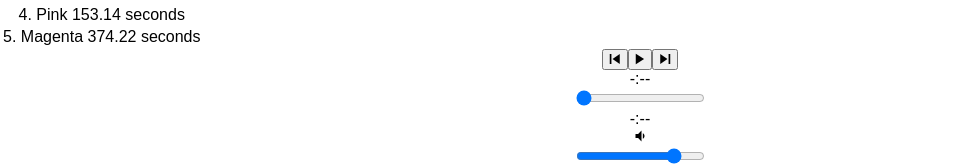
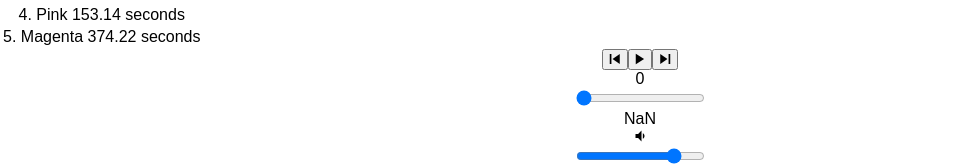
Before and after one commit to jchaoooo/bloc-jams-react, a React (Create React App) app: page /album/the-colors in a window 1280 px wide. Shown: the part 851-1019 px from the top of the page, without its empty margins (0-979 px from the left). Built offline with nearby package versions, Linux system fonts and the light colour scheme.

Commit message:
Checkpoint 9 Range Inputs: Completed

```diff
--- a/src/components/Album.js
+++ b/src/components/Album.js
@@ -12,6 +12,8 @@
     this.state = {
       album: album,
       currentSong: album.songs[0],
+      currentTime: 0,
+      duration: album.songs[0].duration,
       isPlaying: false,
     };
 
@@ -19,6 +21,26 @@
     this.audioElement.src = album.songs[0].audioSrc;
     this.onMouseEnter = this.onMouseEnter.bind(this);
     this.onMouseLeave = this.onMouseLeave.bind(this);
+  }
+
+  componentDidMount() {
+    this.eventListeners = {
+      timeupdate: e => {
+        this.setState({ currentTime: this.audioElement.currentTime });
+      },
+      durationchange: e => {
+        this.setState({ duration: this.audioElement.duration });
+      }
+    };
+    this.audioElement.addEventListener('timeupdate', this.eventListeners.timeupdate);
+    this.audioElement.addEventListener('durationchange', this.eventListeners.durationchange);
+  }
+
+  componentWillUnmount() {
+    this.audioElement.src = null;
+    this.audioElement = null;
+    this.audioElement.removeEventListener('timeupdate', this.eventListeners.timeupdate);
+    this.audioElement.removeEventListener('durationchange', this.eventListeners.durationchange);
   }
 
   play() {
@@ -60,6 +82,12 @@
     const newSong = this.state.album.songs[newIndex];
     this.setSong(newSong);
     this.play();
+  }
+
+  handleTimeChange(e) {
+    const newTime = this.audioElement.duration * e.target.value;
+    this.audioElement.currentTime = newTime;
+    this.setState({ currentTime: newTime });
   }
 
   onMouseEnter(e, song) {
@@ -116,9 +144,12 @@
         <PlayerBar
           isPlaying={this.state.isPlaying}
           currentSong={this.state.currentSong}
+          currentTime={this.audioElement.currentTime}
+          duration={this.audioElement.duration}
           handleSongClick={() => this.handleSongClick(this.state.currentSong)}
           handlePrevClick={() => this.handlePrevClick()}
-          handleNextClick={() => this.handleNextClick()}
+          handleNextClick={() => this .handleNextClick()}
+          handleTimeChange={(e) => this.handleTimeChange(e)}
          />
       </section>
     );
--- a/src/components/PlayerBar.js
+++ b/src/components/PlayerBar.js
@@ -16,9 +16,17 @@
           </button>
         </section>
         <section id="time-control">
-          <div className="curret-time">-:--</div>
-          <input type="range" className="seek-bar" value="0" />
-          <div className="total-time">-:--</div>
+          <div className="current-time">{this.props.currentTime}</div>
+          <input
+            type="range"
+            className="seek-bar"
+            value={(this.props.currentTime / this.props.duration) || 0}
+            max="1"
+            min="0"
+            step="0.01"
+            onChange={this.props.handleTimeChange}
+            />
+          <div className="total-time">{this.props.duration}</div>
         </section>
         <section id="volume-control">
           <div className="icon ion-md-volume-low"></div>
```
